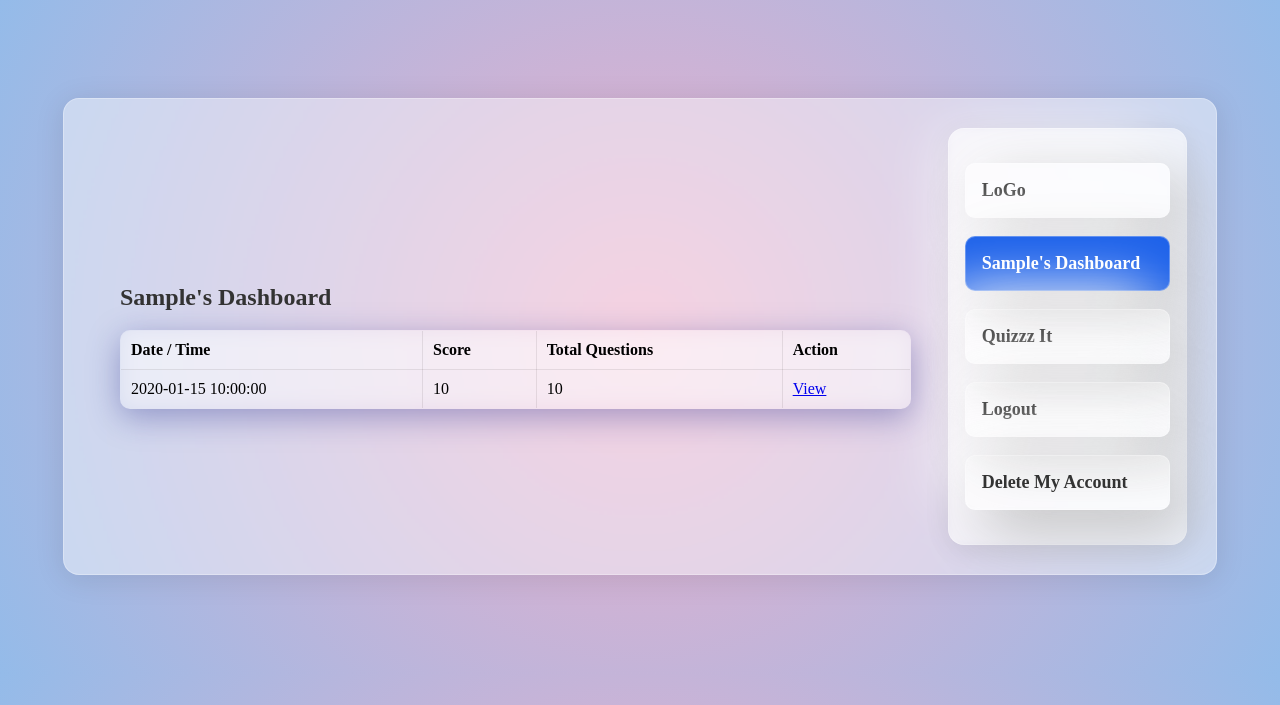
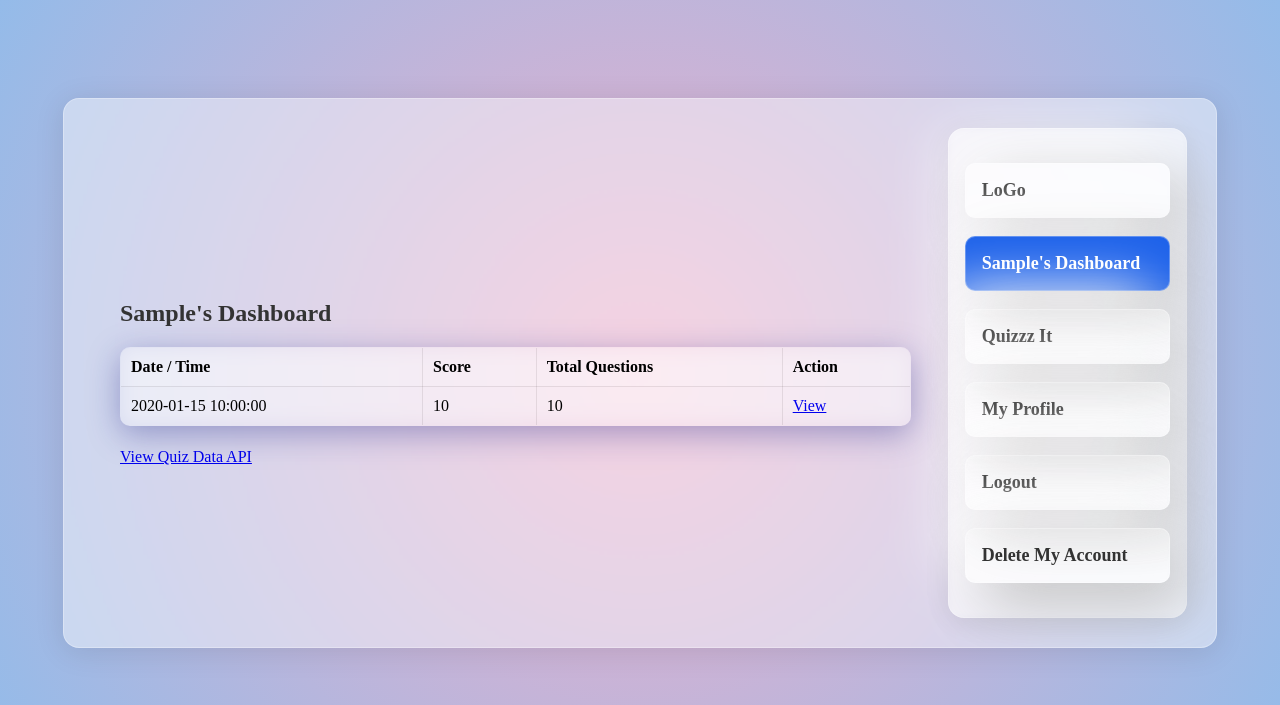
Before and after one commit to Coding-doves/Quiz_Python, a Flask app: page /dashboard in a window 1280 px wide. Shown: the top 705 px of the page. Run offline with Flask 3, Linux system fonts and the light colour scheme; the visitor is signed in with stand-in values (Sample User, id 1); tables that the repository leaves empty hold one stand-in row (values such as "Sample post").

Commit message:
updated app.py delete_account, update navigation

```diff
--- a/app.py
+++ b/app.py
@@ -202,7 +202,7 @@ def dashboard():
     print(username)
 
     # Retrieve quiz data for the user
-    cursor.execute('''SELECT id, score, total_questions, quiz_date FROM quiz_scores WHERE user_id = %s''', (user_id,))
+    cursor.execute('''SELECT id, score, total_questions, quiz_date FROM quiz_scores WHERE user_id = %s ORDER BY quiz_date DESC''', (user_id,))
     quiz_metadata = cursor.fetchall()
 
     # Convert quiz_metadata tuples to dictionaries for easier access
@@ -243,7 +243,13 @@ def logout():
     return redirect(url_for('login'))
 
 
-@app.route('/delete_acct', methods=['GET', 'POST'])
+@app.route('/delete_acct')
+def delete_acct():
+    ''' route to warning page '''
+    return render_template('delete_acct.html')
+
+
+@app.route('/delete_account', methods=['GET', 'POST'])
 def delete_account():
     """Delete user account"""
     if 'logged_in' not in session or not session['logged_in']:
@@ -252,14 +258,15 @@ def delete_account():
     user_id = session.get('user_id')
 
     try:
-        # Delete user from users table
-        cursor.execute("DELETE FROM users WHERE id = %s", (user_id,))
+
+        # Delete user's attempted quizzes from quiz_attempted table
+        cursor.execute("DELETE FROM quiz_attempted WHERE user_id = %s", (user_id,))
 
         # Delete user's quiz scores from quiz_scores table
         cursor.execute("DELETE FROM quiz_scores WHERE user_id = %s", (user_id,))
 
-        # Delete user's attempted quizzes from quiz_attempted table
-        cursor.execute("DELETE FROM quiz_attempted WHERE user_id = %s", (user_id,))
+        # Delete user from users table
+        cursor.execute("DELETE FROM users WHERE id = %s", (user_id,))
 
         # Commit the transactions
         db.commit()
--- a/static/css/dashboard.css
+++ b/static/css/dashboard.css
@@ -77,6 +77,7 @@ main div table {
     backdrop-filter: blur(10px); /* Blurring effect */
     -webkit-backdrop-filter: blur(10px); /* Safari */
     overflow: hidden;
+    margin-bottom: 1.4rem;
 }
   th, td {
     padding: 10px;
--- a/templates/dashboard.html
+++ b/templates/dashboard.html
@@ -12,6 +12,7 @@
             <a href="#"><p>LoGo</p></a>
             <a href="/dashboard"><p class="active">{{ username }}'s Dashboard </p></a>
             <a href="/quiz"><p>Quizzz It</p></a>
+            <a href="/profile"><p>My Profile</p></a>
             <a href="/logout"><p>Logout</p></a>
             <a href="/delete_acct"><p>Delete My Account</p></a>
         </nav>
@@ -28,6 +29,7 @@
                     </tr>
                 </thead>
                 <tbody>
+                    <!-- loop starts -->
                     {% for data in quiz_metadata %}
                     <tr>
                         <td>{{ data['quiz_date'] }}</td>
@@ -35,9 +37,12 @@
                         <td>{{ data['total_questions'] }}</td>
                         <td><a href="/view_quiz/{{ data['id'] }}">View</a></td>
                     </tr>
-                    {% endfor %}
                 </tbody>
             </table>
+            <!-- use the API URL -->
+            <a href="{{ url_for('view_quiz', quiz_score_id=data['id']) }}">View Quiz Data API</a>
+            {% endfor %}
+            <!-- loop ends -->
         </div>
     </main>
 </body>
--- a/templates/delete_acct.html
+++ b/templates/delete_acct.html
@@ -8,7 +8,10 @@
 <body>
     <h2>Delete Account</h2>
     <p>Are you sure you want to delete your account?</p>
-    <form action="/delete_acct" method="POST">
+    {% if error %}
+    <p class="message" style="color: red;">{{ error }}</p>
+    {% endif %}
+    <form action="/delete_account" method="POST">
         <input type="submit" value="Yes, Delete My Account">
     </form>
     <p><a href="/dashboard">No, Changed My Mind</a></p>
--- a/templates/header.html
+++ b/templates/header.html
@@ -9,7 +9,7 @@
             <li><a href="/dashboard">Dashboard</a></li>
             <li><a href="/quiz">Quiz</a></li>
             <li><a href="/logout">Logout</a></li>
-            <li><a href="#">Non</a></li>
+            <li><a href="/profile">My profile</a></li>
         </ul>
     </section>
  </div>
```
